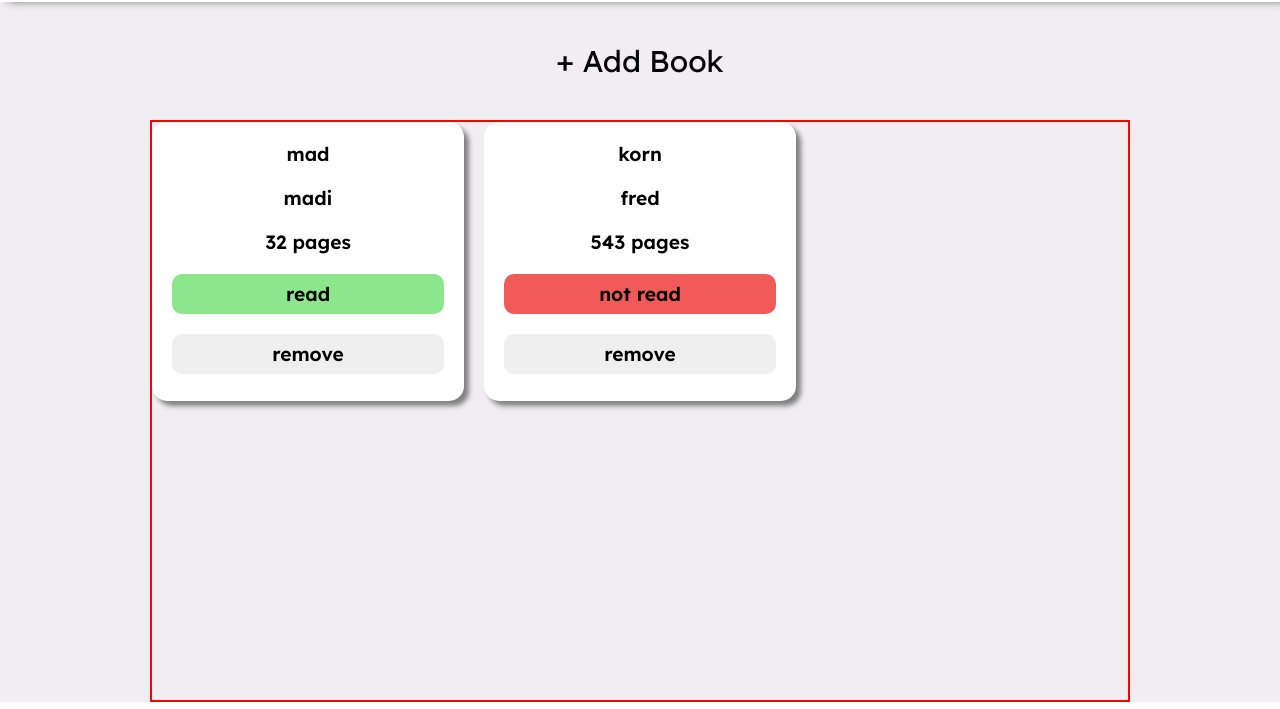
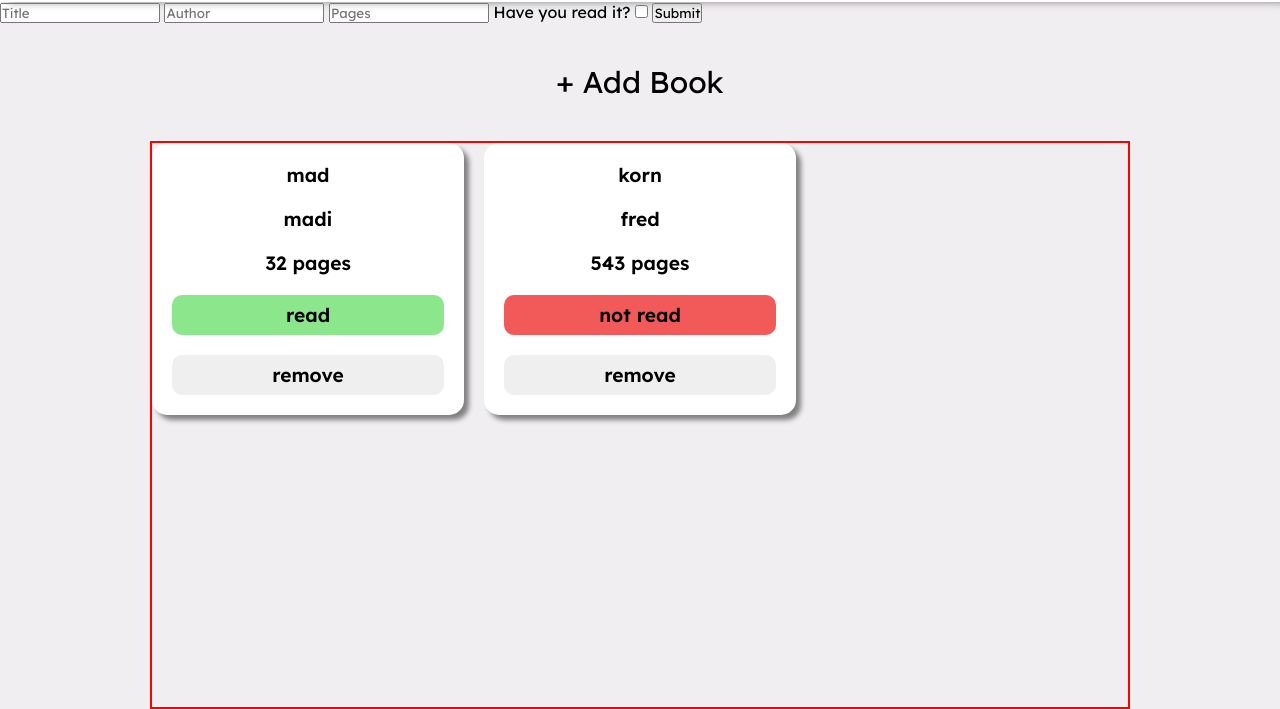
Before and after one commit to madison1238/library, a plain HTML site: page index.html in a window 1280 px wide. Shown: the part 98-807 px from the top of the page. Drawn offline with Linux system fonts and the light colour scheme.

Commit message:
style: skeleton for add book form

```diff
--- a/index.html
+++ b/index.html
@@ -18,17 +18,37 @@
       <h1>My Library</h1>
     </div>
     <div id="content">
+      <div id="add-form">
+        <form action="">
+          <input type="text" id="form-title" name="title" placeholder="Title" />
+          <input
+            type="text"
+            id="form-author"
+            name="author"
+            placeholder="Author"
+          />
+          <input
+            type="number"
+            id="form-pages"
+            name="pages"
+            placeholder="Pages"
+          />
+          <label for="form-read">Have you read it? </label>
+          <input type="checkbox" id="read-checkbox" name="read" />
+          <button id="submit-form">Submit</button>
+        </form>
+      </div>
       <div id="add-book">
         <button>+ Add Book</button>
       </div>
       <div id="library">
-        <div class="card">
+        <!--<div class="card">
           <p id="title">Hunger Games</p>
           <p id="author">Madison Mirelez</p>
           <p id="pages">5443</p>
           <button id="read">Read</button>
           <button id="remove">Remove</button>
-        </div>
+        </div>-->
       </div>
     </div>
   </body>
```
